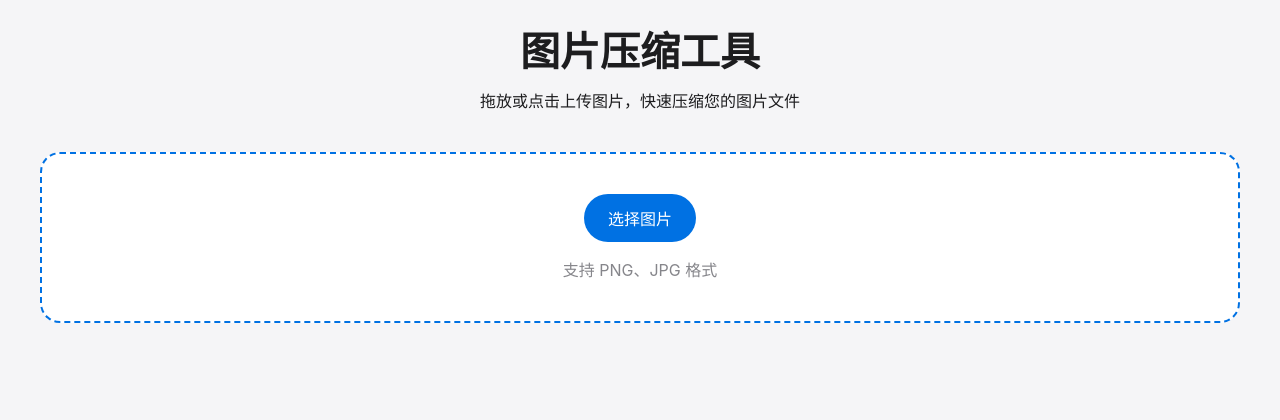
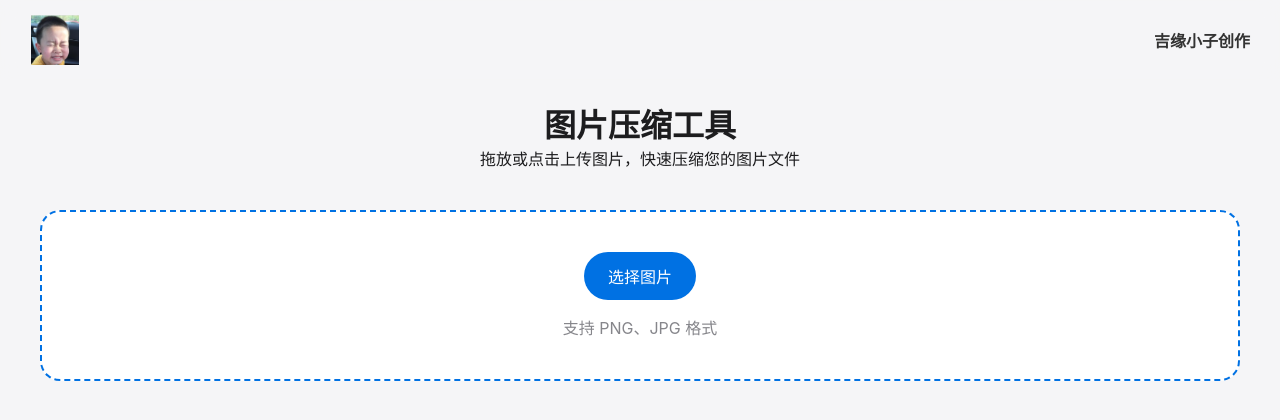
Before and after one commit to qiuqiu-ji/Webpractice1, a plain HTML site: page index.html in a window 1280 px wide. Drawn offline with Linux system fonts and the light colour scheme.

Commit message:
添加 LOGO 和署名，优化页面布局

```diff
--- a/index.html
+++ b/index.html
@@ -21,16 +21,12 @@
         .container {
             max-width: 1200px;
             margin: 0 auto;
+            padding-top: 80px;
         }
 
-        .header {
+        .title-header {
             text-align: center;
             margin-bottom: 40px;
-        }
-
-        .header h1 {
-            font-size: 2.5rem;
-            margin-bottom: 10px;
         }
 
         .drop-zone {
@@ -131,11 +127,51 @@
             font-size: 14px;
             margin-top: 10px;
         }
+
+        .header {
+            position: fixed;
+            top: 0;
+            left: 0;
+            right: 0;
+            padding: 15px 30px;
+            display: flex;
+            justify-content: space-between;
+            align-items: center;
+            z-index: 1000;
+            background-color: rgba(245, 245, 247, 0.9);
+            backdrop-filter: blur(10px);
+        }
+
+        .logo {
+            width: 50px;
+            height: 50px;
+        }
+
+        .logo img {
+            width: 100%;
+            height: 100%;
+            object-fit: contain;
+        }
+
+        .signature {
+            color: #333;
+            font-size: 16px;
+            font-weight: bold;
+        }
     </style>
 </head>
 <body>
+    <div class="header">
+        <div class="logo">
+            <img src="./images/logo.png" alt="Logo" width="50" height="50">
+        </div>
+        <div class="signature">
+            吉缘小子创作
+        </div>
+    </div>
+
     <div class="container">
-        <header class="header">
+        <header class="title-header">
             <h1>图片压缩工具</h1>
             <p>拖放或点击上传图片，快速压缩您的图片文件</p>
         </header>
--- a/styles.css
+++ /dev/null
@@ -1,175 +0,0 @@
-/* 全局样式 */
-* {
-    margin: 0;
-    padding: 0;
-    box-sizing: border-box;
-}
-
-body {
-    font-family: "Microsoft YaHei", sans-serif;
-    line-height: 1.6;
-    color: #333;
-}
-
-/* 顶部区域样式 */
-.header {
-    text-align: center;
-    padding: 20px;
-    background: linear-gradient(135deg, #a1c4fd 0%, #c2e9fb 100%);
-    animation: gradientBG 10s ease infinite;
-}
-
-.header h1 {
-    color: #2c3e50;
-    text-shadow: 2px 2px 4px rgba(255,255,255,0.5);
-    animation: bounceIn 1s ease;
-}
-
-.class-photo {
-    margin: 20px auto;
-    max-width: 800px;
-}
-
-.responsive-img {
-    width: 100%;
-    height: auto;
-}
-
-/* 学生信息区域样式 */
-.students-container {
-    display: grid;
-    grid-template-columns: repeat(auto-fit, minmax(250px, 1fr));
-    gap: 20px;
-    padding: 20px;
-}
-
-/* 学生卡片样式 */
-.student-card {
-    border: 1px solid #ddd;
-    border-radius: 8px;
-    overflow: hidden;
-    transition: all 0.4s cubic-bezier(0.175, 0.885, 0.32, 1.275);
-    background: white;
-    animation: fadeInUp 0.6s ease backwards;
-    animation-delay: calc(var(--card-index) * 0.1s);
-}
-
-.student-card:hover {
-    transform: translateY(-10px) rotate(2deg);
-    box-shadow: 0 15px 30px rgba(0,0,0,0.1);
-}
-
-.student-photo {
-    width: 100%;
-    height: 200px;
-    object-fit: cover;
-    transition: transform 0.3s ease;
-}
-
-.student-card:hover .student-photo {
-    transform: scale(1.05);
-}
-
-.student-info {
-    padding: 15px;
-}
-
-/* 响应式设计 */
-@media (max-width: 768px) {
-    .students-container {
-        grid-template-columns: repeat(auto-fit, minmax(280px, 1fr));
-        gap: 15px;
-        padding: 10px;
-    }
-
-    .student-photo {
-        height: 180px;
-    }
-
-    .student-info h3 {
-        font-size: 1.2rem;
-        margin-bottom: 8px;
-    }
-
-    .student-info p {
-        font-size: 1rem;
-        line-height: 1.4;
-    }
-
-    .header h1 {
-        font-size: 1.8rem;
-        margin-bottom: 15px;
-    }
-
-    .class-photo {
-        margin: 10px auto;
-    }
-}
-
-/* 添加更小屏幕的适配 */
-@media (max-width: 480px) {
-    .students-container {
-        grid-template-columns: 1fr;  /* 小屏幕单列显示 */
-    }
-
-    .student-photo {
-        height: 200px;  /* 稍微增加照片高度 */
-    }
-}
-
-/* 添加动画关键帧 */
-@keyframes gradientBG {
-    0% { background-position: 0% 50%; }
-    50% { background-position: 100% 50%; }
-    100% { background-position: 0% 50%; }
-}
-
-@keyframes bounceIn {
-    0% {
-        opacity: 0;
-        transform: scale(0.3);
-    }
-    50% {
-        opacity: 0.9;
-        transform: scale(1.1);
-    }
-    80% {
-        opacity: 1;
-        transform: scale(0.9);
-    }
-    100% {
-        opacity: 1;
-        transform: scale(1);
-    }
-}
-
-/* 添加活泼的文字样式 */
-.student-info h3 {
-    color: #2c3e50;
-    font-weight: bold;
-}
-
-.student-info p {
-    color: #34495e;
-    position: relative;
-    padding-left: 20px;
-}
-
-.student-info p:before {
-    content: '✦';
-    position: absolute;
-    left: 0;
-    color: #3498db;
-}
-
-/* 为学生卡片添加渐入动画 */
-@keyframes fadeInUp {
-    from {
-        opacity: 0;
-        transform: translateY(30px);
-    }
-    to {
-        opacity: 1;
-        transform: translateY(0);
-    }
-}
```
Also changed, not shown: images/logo.png (added), 3 other files.
